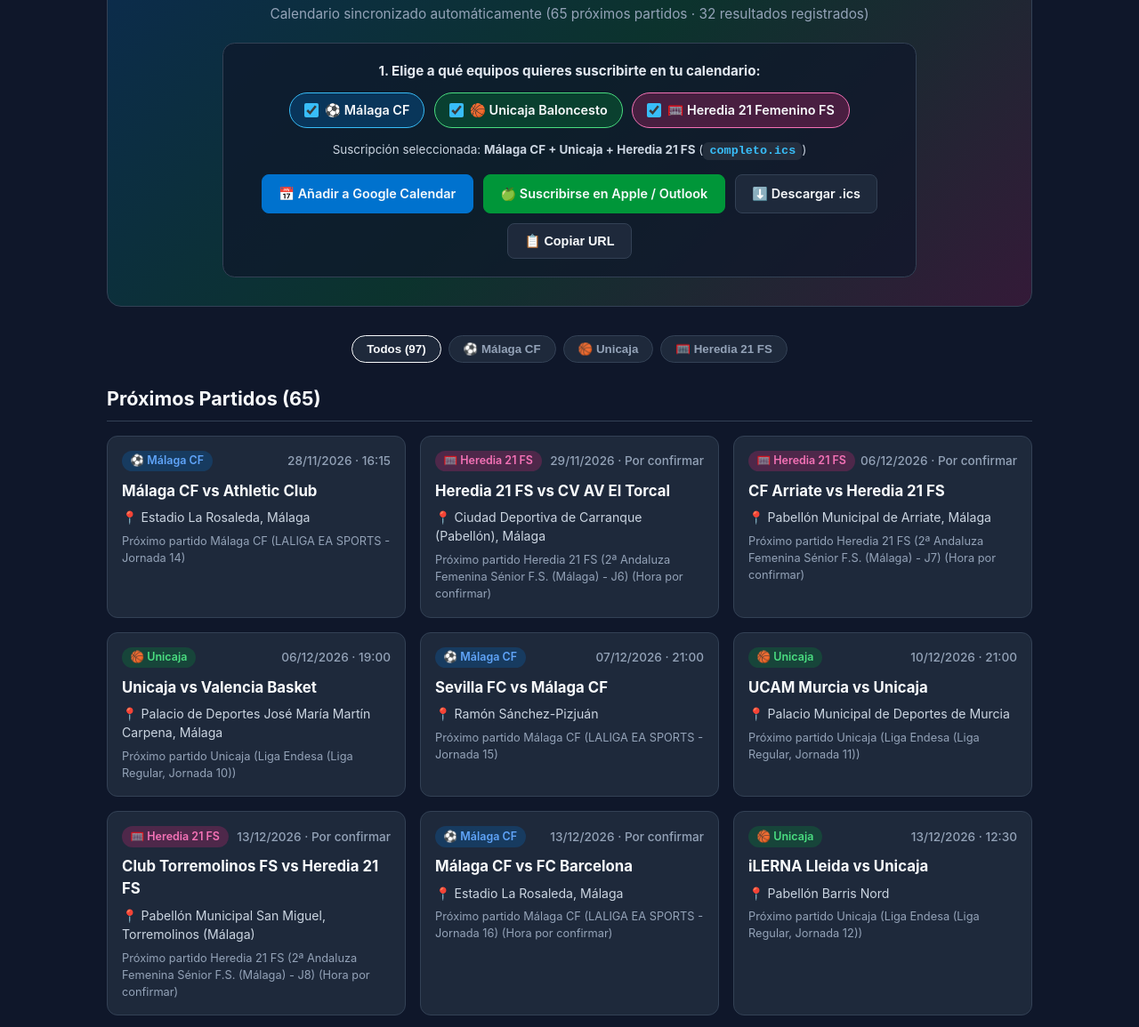
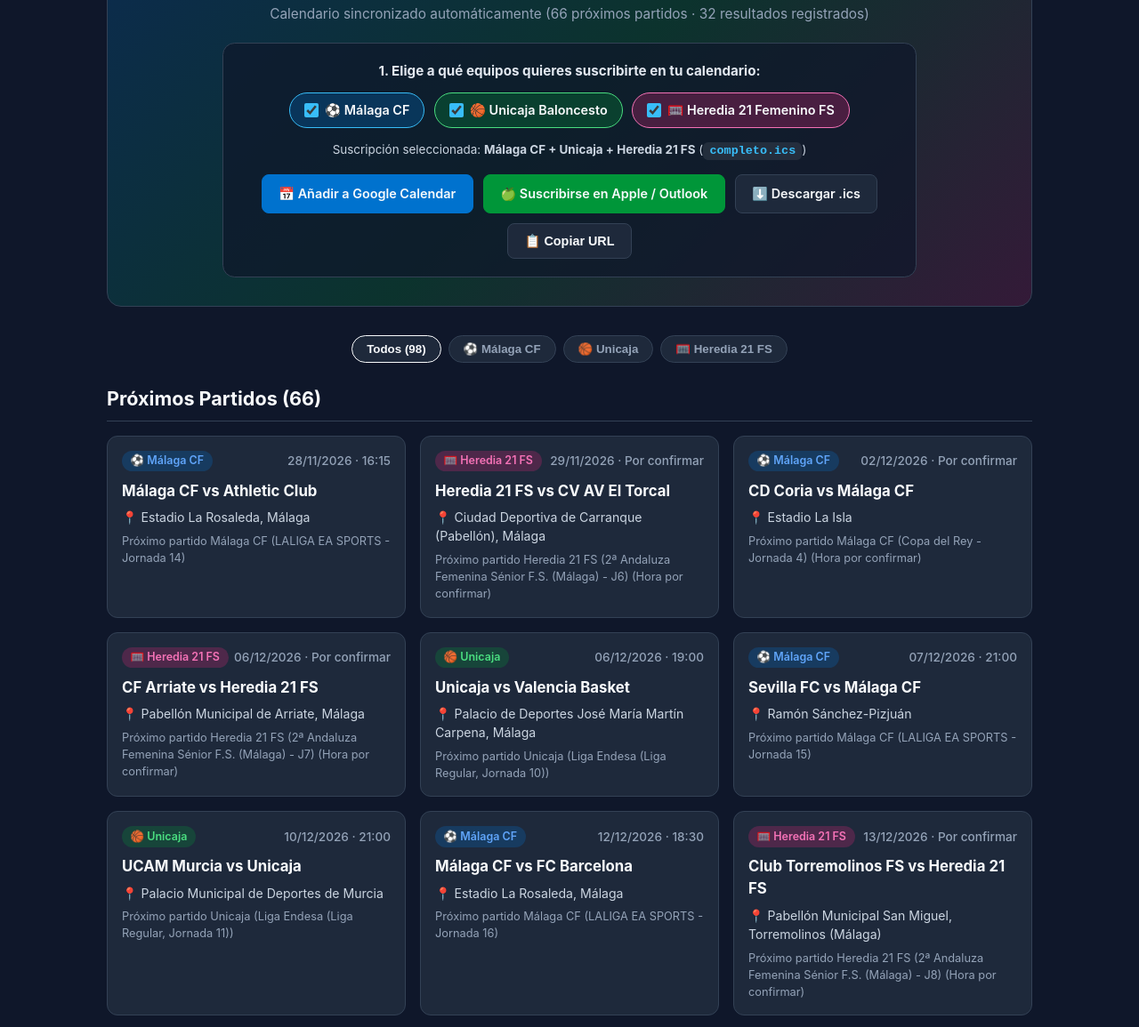
Before and after one commit to EspiMLG/sportsmlgcalendar, a plain HTML site: page index.html in a window 1280 px wide. Shown: the part 112-1267 px from the top of the page at 89% size. Drawn offline with Linux system fonts and the light colour scheme.

Commit message:
Actualización automática de calendario 🤖

```diff
--- a/index.html
+++ b/index.html
@@ -153,7 +153,7 @@
   <div class="container">
     <header>
       <h1>⚽ Málaga CF · 🏀 Unicaja · 🥅 Heredia 21 FS</h1>
-      <p class="subtitle">Calendario sincronizado automáticamente (65 próximos partidos · 32 resultados registrados)</p>
+      <p class="subtitle">Calendario sincronizado automáticamente (66 próximos partidos · 32 resultados registrados)</p>
 
       <div class="customizer">
         <div class="customizer-title">1. Elige a qué equipos quieres suscribirte en tu calendario:</div>
@@ -186,22 +186,23 @@
     </header>
 
     <div class="filters">
-      <button class="filter-btn active" onclick="filtrar('all', this)">Todos (97)</button>
+      <button class="filter-btn active" onclick="filtrar('all', this)">Todos (98)</button>
       <button class="filter-btn" onclick="filtrar('futbol', this)">⚽ Málaga CF</button>
       <button class="filter-btn" onclick="filtrar('basket', this)">🏀 Unicaja</button>
       <button class="filter-btn" onclick="filtrar('futsal', this)">🥅 Heredia 21 FS</button>
     </div>
 
-    <h2>Próximos Partidos (65)</h2>
+    <h2>Próximos Partidos (66)</h2>
     <div class="grid">
       <div class="match-card" data-sport="futbol"><div class="match-header"><span class="badge badge-futbol">⚽ Málaga CF</span><span class="match-date">28/11/2026 · 16:15</span></div><div class="match-title">Málaga CF vs Athletic Club</div><div class="match-loc">📍 Estadio La Rosaleda, Málaga</div><div class="match-desc">Próximo partido Málaga CF (LALIGA EA SPORTS - Jornada 14)</div></div>
 <div class="match-card" data-sport="futsal"><div class="match-header"><span class="badge badge-futsal">🥅 Heredia 21 FS</span><span class="match-date">29/11/2026 · Por confirmar</span></div><div class="match-title">Heredia 21 FS vs CV AV El Torcal</div><div class="match-loc">📍 Ciudad Deportiva de Carranque (Pabellón), Málaga</div><div class="match-desc">Próximo partido Heredia 21 FS (2ª Andaluza Femenina Sénior F.S. (Málaga) - J6) (Hora por confirmar)</div></div>
+<div class="match-card" data-sport="futbol"><div class="match-header"><span class="badge badge-futbol">⚽ Málaga CF</span><span class="match-date">02/12/2026 · Por confirmar</span></div><div class="match-title">CD Coria vs Málaga CF</div><div class="match-loc">📍 Estadio La Isla</div><div class="match-desc">Próximo partido Málaga CF (Copa del Rey - Jornada 4) (Hora por confirmar)</div></div>
 <div class="match-card" data-sport="futsal"><div class="match-header"><span class="badge badge-futsal">🥅 Heredia 21 FS</span><span class="match-date">06/12/2026 · Por confirmar</span></div><div class="match-title">CF Arriate vs Heredia 21 FS</div><div class="match-loc">📍 Pabellón Municipal de Arriate, Málaga</div><div class="match-desc">Próximo partido Heredia 21 FS (2ª Andaluza Femenina Sénior F.S. (Málaga) - J7) (Hora por confirmar)</div></div>
 <div class="match-card" data-sport="basket"><div class="match-header"><span class="badge badge-basket">🏀 Unicaja</span><span class="match-date">06/12/2026 · 19:00</span></div><div class="match-title">Unicaja vs Valencia Basket</div><div class="match-loc">📍 Palacio de Deportes José María Martín Carpena, Málaga</div><div class="match-desc">Próximo partido Unicaja (Liga Endesa (Liga Regular, Jornada 10))</div></div>
 <div class="match-card" data-sport="futbol"><div class="match-header"><span class="badge badge-futbol">⚽ Málaga CF</span><span class="match-date">07/12/2026 · 21:00</span></div><div class="match-title">Sevilla FC vs Málaga CF</div><div class="match-loc">📍 Ramón Sánchez-Pizjuán</div><div class="match-desc">Próximo partido Málaga CF (LALIGA EA SPORTS - Jornada 15)</div></div>
 <div class="match-card" data-sport="basket"><div class="match-header"><span class="badge badge-basket">🏀 Unicaja</span><span class="match-date">10/12/2026 · 21:00</span></div><div class="match-title">UCAM Murcia vs Unicaja</div><div class="match-loc">📍 Palacio Municipal de Deportes de Murcia</div><div class="match-desc">Próximo partido Unicaja (Liga Endesa (Liga Regular, Jornada 11))</div></div>
+<div class="match-card" data-sport="futbol"><div class="match-header"><span class="badge badge-futbol">⚽ Málaga CF</span><span class="match-date">12/12/2026 · 18:30</span></div><div class="match-title">Málaga CF vs FC Barcelona</div><div class="match-loc">📍 Estadio La Rosaleda, Málaga</div><div class="match-desc">Próximo partido Málaga CF (LALIGA EA SPORTS - Jornada 16)</div></div>
 <div class="match-card" data-sport="futsal"><div class="match-header"><span class="badge badge-futsal">🥅 Heredia 21 FS</span><span class="match-date">13/12/2026 · Por confirmar</span></div><div class="match-title">Club Torremolinos FS vs Heredia 21 FS</div><div class="match-loc">📍 Pabellón Municipal San Miguel, Torremolinos (Málaga)</div><div class="match-desc">Próximo partido Heredia 21 FS (2ª Andaluza Femenina Sénior F.S. (Málaga) - J8) (Hora por confirmar)</div></div>
-<div class="match-card" data-sport="futbol"><div class="match-header"><span class="badge badge-futbol">⚽ Málaga CF</span><span class="match-date">13/12/2026 · Por confirmar</span></div><div class="match-title">Málaga CF vs FC Barcelona</div><div class="match-loc">📍 Estadio La Rosaleda, Málaga</div><div class="match-desc">Próximo partido Málaga CF (LALIGA EA SPORTS - Jornada 16) (Hora por confirmar)</div></div>
 <div class="match-card" data-sport="basket"><div class="match-header"><span class="badge badge-basket">🏀 Unicaja</span><span class="match-date">13/12/2026 · 12:30</span></div><div class="match-title">iLERNA Lleida vs Unicaja</div><div class="match-loc">📍 Pabellón Barris Nord</div><div class="match-desc">Próximo partido Unicaja (Liga Endesa (Liga Regular, Jornada 12))</div></div>
 <div class="match-card" data-sport="basket"><div class="match-header"><span class="badge badge-basket">🏀 Unicaja</span><span class="match-date">15/12/2026 · 20:00</span></div><div class="match-title">Pallacanestro Reggiana vs Unicaja</div><div class="match-loc">📍 Palabigi</div><div class="match-desc">Próximo partido Unicaja (Basketball Champions League (Liga Regular, Jornada 5))</div></div>
 <div class="match-card" data-sport="basket"><div class="match-header"><span class="badge badge-basket">🏀 Unicaja</span><span class="match-date">19/12/2026 · 19:30</span></div><div class="match-title">Unicaja vs Asisa Joventut</div><div class="match-loc">📍 Palacio de Deportes José María Martín Carpena, Málaga</div><div class="match-desc">Próximo partido Unicaja (Liga Endesa (Liga Regular, Jornada 13))</div></div>
```
Also changed, not shown: 4 other files.
